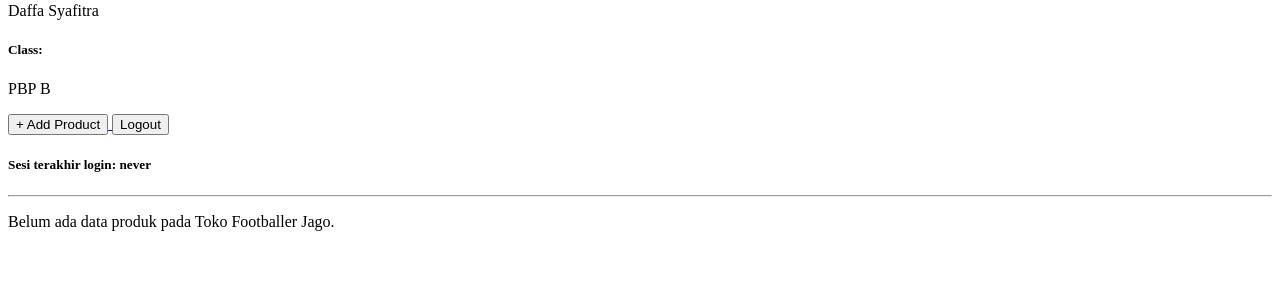
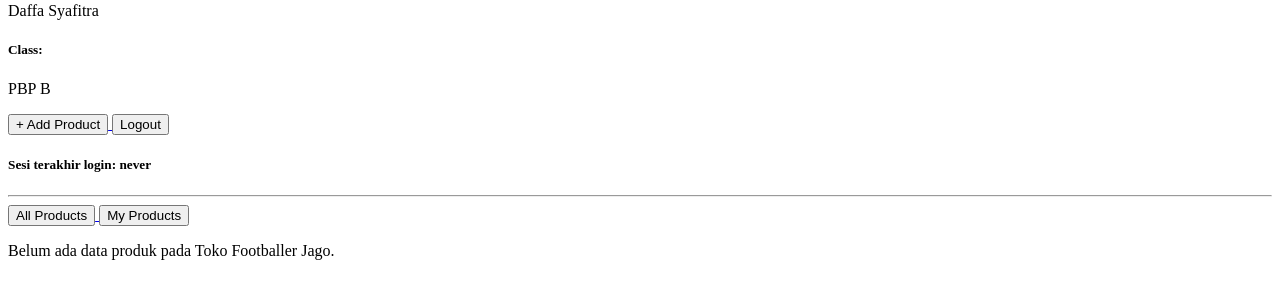
Before and after one commit to syafitr4/toko-footballer-jago, a Django app: page / in a window 1280 px wide. Shown: the part 182-482 px from the top of the page. Run offline with Django 5.2, Linux system fonts and the light colour scheme; the visitor is signed in with stand-in values (Sample User, id 1); data that the repository does not hold is empty.

Commit message:
fix tombol my products

```diff
--- a/main/templates/main.html
+++ b/main/templates/main.html
@@ -16,8 +16,14 @@
   <button>Logout</button>
 </a>
 <h5>Sesi terakhir login: {{ last_login }}</h5>
+<hr>
+<a href="?filter=all">
+    <button type="button">All Products</button>
+</a>
+<a href="?filter=my">
+    <button type="button">My Products</button>
+</a>
 
-<hr>
 
 {% if not product_list %}
 <p>Belum ada data produk pada Toko Footballer Jago.</p>
--- a/main/templates/show_products.html
+++ b/main/templates/show_products.html
@@ -17,4 +17,10 @@
 {% endif %}
 
 <p>{{ product.description }}</p>
+{% if news.user %}
+    <p>Author: {{ news.user.username }}</p>
+{% else %}
+    <p>Author: Anonymous</p>
+{% endif %}
+
 {% endblock content %}
```
